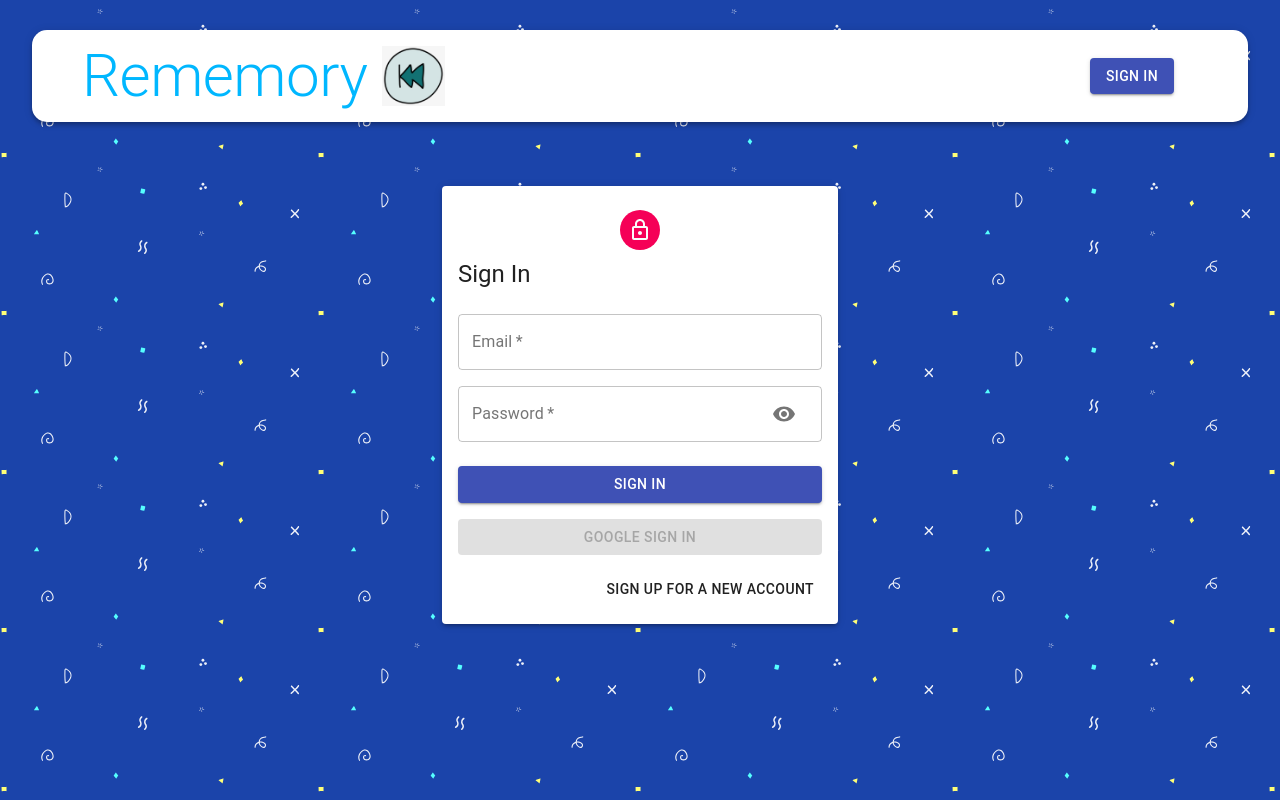
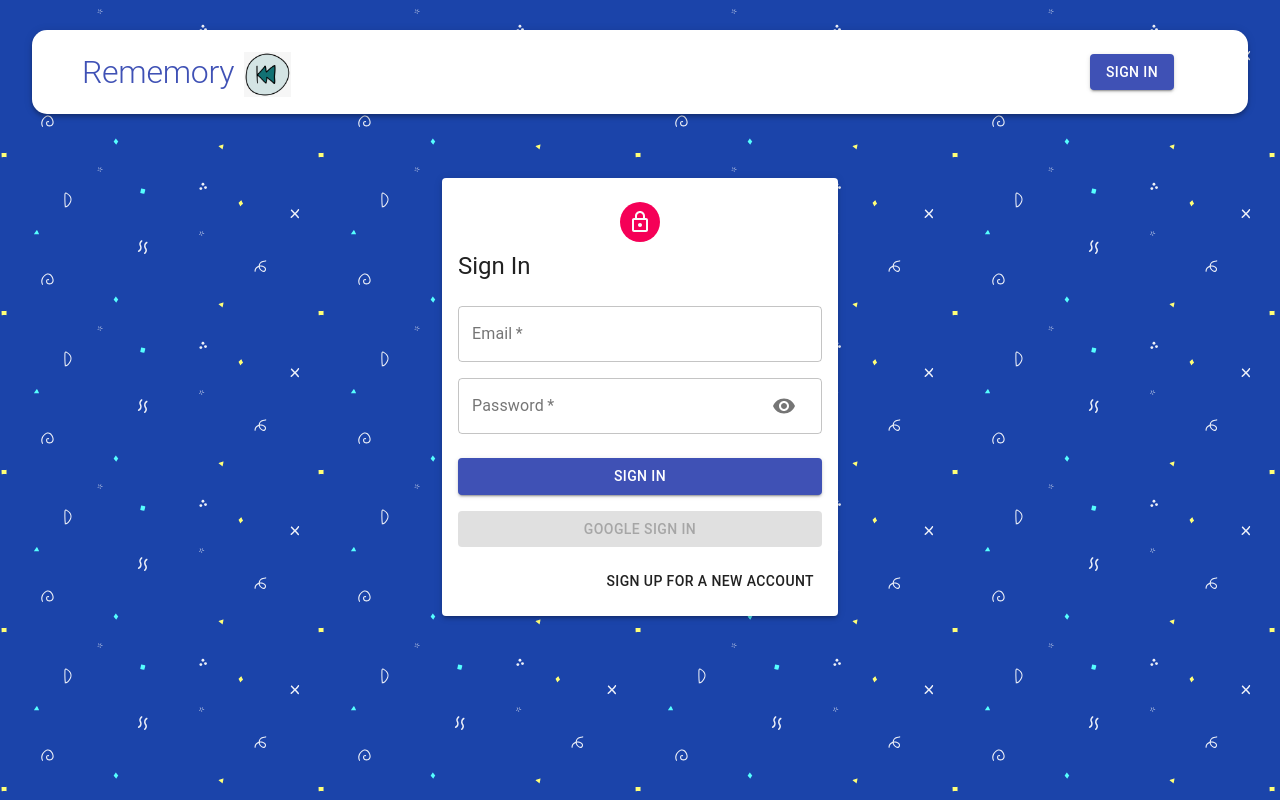
Before and after one commit to Ranthonym/rememory, a React (Create React App) app in the folder client/: page /auth in a window 1280 px wide. Built offline with nearby package versions, Linux system fonts and the light colour scheme.

Commit message:
minor css edits

```diff
--- a/client/src/components/NavBar/NavBar.tsx
+++ b/client/src/components/NavBar/NavBar.tsx
@@ -51,7 +51,12 @@ export const NavBar = () => {
           >
             Rememory
           </Typography>
-          <img className={classes.image} src={rewind} alt="icon" height="60" />
+          <img
+            className={classes.image}
+            src={rewind}
+            alt="icon"
+            height="45px"
+          />
         </div>
         <Toolbar className={classes.toolbar}>
           {user ? (
--- a/client/src/components/NavBar/styles.ts
+++ b/client/src/components/NavBar/styles.ts
@@ -10,27 +10,46 @@ export default makeStyles((theme) => ({
     justifyContent: "space-between",
     alignItems: "center",
     padding: "10px 50px",
+    [theme.breakpoints.down("sm")]: {
+      flexDirection: "column",
+    },
   },
   heading: {
-    color: "rgba(0,183,255, 1)",
+    color: theme.palette.primary.main,
     textDecoration: "none",
+    fontSize: "2em",
+    fontWeight: 300,
   },
   image: {
-    marginLeft: "15px",
+    marginLeft: "10px",
+    marginTop: "5px",
   },
   toolbar: {
     display: "flex",
     justifyContent: "flex-end",
     width: "400px",
+    [theme.breakpoints.down("sm")]: {
+      width: "auto",
+    },
   },
   profile: {
     display: "flex",
     justifyContent: "space-between",
     width: "400px",
+    alignItems: "center",
+    [theme.breakpoints.down("sm")]: {
+      width: "auto",
+      marginTop: 20,
+      justifyContent: "center",
+    },
+  },
+  logout: {
+    marginLeft: "20px",
   },
   userName: {
     display: "flex",
     alignItems: "center",
+    textAlign: "center",
   },
   brandContainer: {
     display: "flex",
--- a/client/src/components/Posts/Post/Post.tsx
+++ b/client/src/components/Posts/Post/Post.tsx
@@ -52,7 +52,7 @@ const Post = ({ post, setCurrentId }: any) => {
   };
 
   return (
-    <Card className={classes.card}>
+    <Card className={classes.card} raised elevation={6}>
       <CardMedia
         className={classes.media}
         image={
--- a/client/src/components/Posts/Posts.tsx
+++ b/client/src/components/Posts/Posts.tsx
@@ -18,7 +18,7 @@ const Posts = ({ setCurrentId }: any) => {
       spacing={3}
     >
       {posts.map((post: any) => (
-        <Grid key={post._id} item xs={12} sm={6}>
+        <Grid key={post._id} item xs={12} sm={12} md={6} lg={4}>
           <Post post={post} setCurrentId={setCurrentId} />
         </Grid>
       ))}
```
